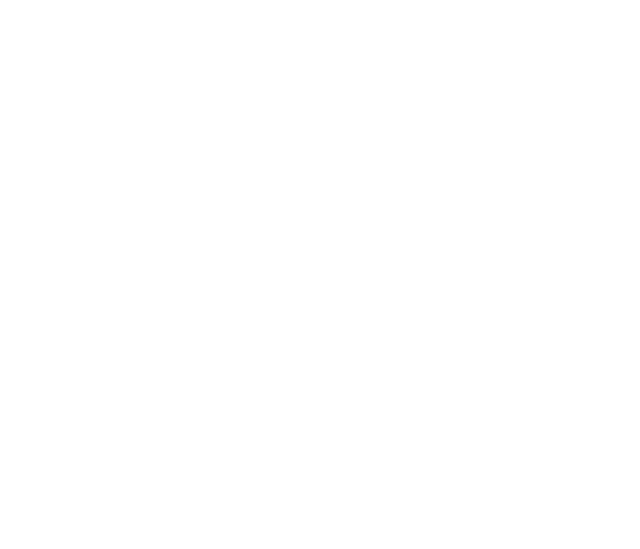
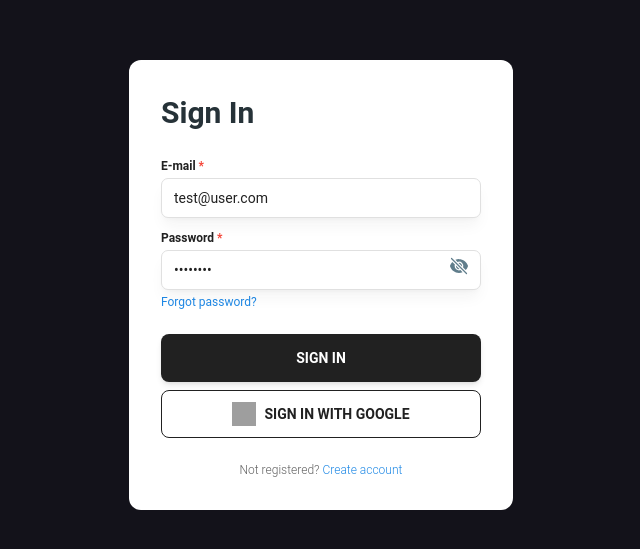
Before and after one commit to wojciechmarek/one-board, a React (Vite) app: page /sign-in in a window 1280 px wide. Before the commit this address had no page. Shown: the part 115-664 px from the top of the page, without its empty margins (319-959 px from the left). Built offline with nearby package versions, Linux system fonts and the light colour scheme; grey boxes are pictures that could not be loaded.

Commit message:
feat: update the login page

```diff
--- a/src/src/components/landing/HomeSection.tsx
+++ b/src/src/components/landing/HomeSection.tsx
@@ -19,7 +19,7 @@
         Lorem ipsum dolor sit amet consectetur adipisicing elit. Consequatur pariatur ullam quibusdam repudiandae earum.
       </h3>
       <div className="mt-16 flex flex-row justify-center gap-12">
-        <a className="rounded-full bg-gradient-to-r from-red-500 to-blue-900 px-9 py-4 font-bold" href="/sign-up">
+        <a className="rounded-full bg-gradient-to-r from-red-500 to-blue-900 px-9 py-4 font-bold" href="/sign-in">
           Get started
         </a>
         <a className="rounded-full bg-gray-900 px-7 py-4 font-bold" href="#features">
--- a/src/src/components/landing/Navigation.tsx
+++ b/src/src/components/landing/Navigation.tsx
@@ -1,3 +1,4 @@
+import { Link } from 'react-router';
 import brandLogo from 'src/src/assets/icons/certificate-svgrepo-com.svg';
 
 export const Navigation = () => {
@@ -24,8 +25,8 @@
         </ul>
       </nav>
       <div className="flex items-center gap-4">
-        <a href="login">Sign up</a>
-        <a href="login">Sign in</a>
+        <Link to="/sign-up">Sign up</Link>
+        <Link to="/sign-in">Sign in</Link>
       </div>
     </header>
   );
--- a/src/src/components/landing/PricingSection.tsx
+++ b/src/src/components/landing/PricingSection.tsx
@@ -23,7 +23,7 @@
             </ul>
             <a
               className="mt-12 rounded-full bg-gradient-to-r from-red-500 to-blue-900 px-9 py-4 font-bold"
-              href="/sign-up"
+              href="/sign-in"
             >
               Get started
             </a>
--- a/src/src/routes/Routes.tsx
+++ b/src/src/routes/Routes.tsx
@@ -10,8 +10,8 @@
         <Route index element={<LandingPage />} />
 
         <Route element={<AuthLayout />}>
-          <Route path="login" element={<LoginPage />} />
-          <Route path="register" element={<RegisterPage />} />
+          <Route path="sign-in" element={<LoginPage />} />
+          <Route path="sign-up" element={<RegisterPage />} />
         </Route>
 
         <Route element={<AppLayout />}>
--- a/src/src/routes/auth/layout/AuthLayout.tsx
+++ b/src/src/routes/auth/layout/AuthLayout.tsx
@@ -1,7 +1,9 @@
 import { Outlet } from 'react-router';
 
-type Props = {};
-
-export const AuthLayout = (props: Props) => {
-  return <Outlet />;
+export const AuthLayout = () => {
+  return (
+    <body className="bg-[#13121a] text-teal-200">
+      <Outlet />
+    </body>
+  );
 };
--- a/src/src/routes/auth/pages/LoginPage.tsx
+++ b/src/src/routes/auth/pages/LoginPage.tsx
@@ -7,9 +7,8 @@
 import { account } from '../../../api/app-write';
 
 import { yupResolver } from '@hookform/resolvers/yup';
+import { toast } from 'react-toastify';
 import * as yup from 'yup';
-
-type Props = {};
 
 type LoginFormInputs = {
   email: string;
@@ -17,13 +16,17 @@
 };
 
 const loginFormSchema = yup.object().shape({
-  email: yup.string().email('wrong format').required('required'),
-  password: yup.string().min(8).max(32).required('required'),
+  email: yup.string().email('E-mail has wrong format').required('E-mail address is required'),
+  password: yup
+    .string()
+    .min(8, 'Password must be at least 8 characters')
+    .max(128, 'Password must be at less than 128 characters')
+    .required('Password is required'),
 });
 
-export const LoginPage = (props: Props) => {
+export const LoginPage = () => {
   const [passwordShown, setPasswordShown] = useState(false);
-  const togglePasswordVisiblity = () => setPasswordShown((cur) => !cur);
+  const togglePasswordVisibility = () => setPasswordShown((cur) => !cur);
   const [isSingInButtonLoading, setIsSingInButtonLoading] = useState(false);
 
   const navigate = useNavigate();
@@ -52,7 +55,7 @@
       setIsSingInButtonLoading(false);
       setValue('password', '');
 
-      alert(JSON.stringify(error));
+      toast.error('Login failed' + error);
     }
 
     if (session) {
@@ -62,103 +65,91 @@
   };
 
   return (
-    <section className="grid text-center h-screen items-center p-8">
-      <div>
-        <Typography placeholder={undefined} variant="h3" color="blue-gray" className="mb-2">
+    <section className="grid h-screen">
+      <div className="w-96 place-self-center rounded-xl bg-white p-8 text-teal-200">
+        <Typography variant="h3" color="blue-gray" className="mb-2">
           Sign In
         </Typography>
-        <Typography placeholder={undefined} className="mb-16 text-gray-600 font-normal text-[18px]">
-          Enter your email and password to sign in
-        </Typography>
-        <form className="mx-auto max-w-[24rem] text-left" onSubmit={handleSubmit(onSubmit)}>
-          <div className="mb-6">
+        <form className="mx-auto text-left" onSubmit={handleSubmit(onSubmit)}>
+          <div className="mt-6">
             <label htmlFor="email">
-              <Typography placeholder={undefined} variant="small" className="mb-2 block font-medium text-gray-900">
-                Your Email
+              <Typography className="block text-xs font-bold text-gray-900">
+                E-mail <span className="text-red-500">*</span>
               </Typography>
             </label>
             <Input
               {...register('email')}
               error={!!errors.email?.message}
-              crossOrigin={undefined}
-              id="email"
-              color="gray"
-              size="lg"
               type="email"
-              name="email"
-              placeholder="name@mail.com"
-              className="w-full placeholder:opacity-100 focus:border-t-primary border-t-blue-gray-200"
+              placeholder="Email Address"
+              className="mt-1 !border !border-gray-300 bg-white text-gray-900 shadow-lg shadow-gray-900/5 ring-4 ring-transparent placeholder:text-gray-500 placeholder:opacity-100 focus:!border-gray-900 focus:!border-t-gray-900 focus:ring-gray-900/10"
               labelProps={{
                 className: 'hidden',
               }}
+              containerProps={{ className: 'min-w-[100px]' }}
             />
-            <Typography placeholder={undefined} color="red" variant="small" className="font-medium">
+
+            <Typography placeholder={undefined} color="red" variant="small" className="mt-2 text-xs text-red-500">
               {errors.email?.message}
             </Typography>
           </div>
-          <div className="mb-6">
+          <div className="mt-4">
             <label htmlFor="password">
-              <Typography placeholder={undefined} variant="small" className="mb-2 block font-medium text-gray-900">
-                Password
+              <Typography className="block text-xs font-bold text-gray-900">
+                Password <span className="text-red-500">*</span>
               </Typography>
             </label>
+
             <Input
               {...register('password')}
               error={!!errors.password?.message}
-              crossOrigin={undefined}
-              size="lg"
-              placeholder="********"
+              type={passwordShown ? 'text' : 'password'}
+              placeholder="Password"
+              className="mt-1 !border !border-gray-300 bg-white text-gray-900 shadow-lg shadow-gray-900/5 ring-4 ring-transparent placeholder:text-gray-500 placeholder:opacity-100 focus:!border-gray-900 focus:!border-t-gray-900 focus:ring-gray-900/10"
               labelProps={{
                 className: 'hidden',
               }}
-              className="w-full placeholder:opacity-100 focus:border-t-primary border-t-blue-gray-200"
-              type={passwordShown ? 'text' : 'password'}
+              containerProps={{ className: 'min-w-[100px]' }}
               icon={
-                <i onClick={togglePasswordVisiblity}>
+                <i onClick={togglePasswordVisibility}>
                   {passwordShown ? <EyeIcon className="h-5 w-5" /> : <EyeSlashIcon className="h-5 w-5" />}
                 </i>
               }
             />
-            <Typography placeholder={undefined} color="red" variant="small" className="font-medium">
+            <Typography placeholder={undefined} variant="small" className="mt-2 text-xs text-red-500">
               {errors.password?.message}
             </Typography>
+            <div className="mt-2 flex justify-start">
+              <Link to={'/remember-password'} className="flex justify-start text-xs text-blue-600">
+                Forgot password?
+              </Link>
+            </div>
           </div>
           <Button
             loading={isSingInButtonLoading}
             type="submit"
             placeholder={undefined}
-            color="gray"
+            color="black"
             size="lg"
             className="mt-6"
             fullWidth
           >
             sign in
           </Button>
-          <div className="!mt-4 flex justify-end">
-            <Typography
-              placeholder={undefined}
-              as="a"
-              href="#"
-              color="blue-gray"
-              variant="small"
-              className="font-medium"
-            >
-              Forgot password
-            </Typography>
-          </div>
+
           <Button
             placeholder={undefined}
             variant="outlined"
             size="lg"
-            className="mt-6 flex h-12 items-center justify-center gap-2"
+            className="mt-2 flex h-12 items-center justify-center gap-2"
             fullWidth
           >
             <img src={`https://www.material-tailwind.com/logos/logo-google.png`} alt="google" className="h-6 w-6" />{' '}
             sign in with google
           </Button>
-          <Typography placeholder={undefined} variant="small" color="gray" className="!mt-4 text-center font-normal">
+          <Typography placeholder={undefined} variant="small" color="gray" className="mt-6 text-center text-xs">
             Not registered?{' '}
-            <Link to={'/register'} className="font-medium text-gray-900">
+            <Link to={'/remember-password'} className="text-xs text-blue-600">
               Create account
             </Link>
           </Typography>
--- a/tailwind.config.js
+++ b/tailwind.config.js
@@ -1,8 +1,8 @@
 /** @type {import('tailwindcss').Config} */
-const withMT = require("@material-tailwind/react/utils/withMT");
+const withMT = require('@material-tailwind/react/utils/withMT');
 
 export default withMT({
-  content: ["./index.html", "./src/**/*.{js,ts,jsx,tsx}"],
+  content: ['./index.html', './src/**/*.{js,ts,jsx,tsx}'],
   theme: {
     extend: {},
   },
```
Also changed, not shown: src/App.tsx (deleted, +0 -187 lines).
